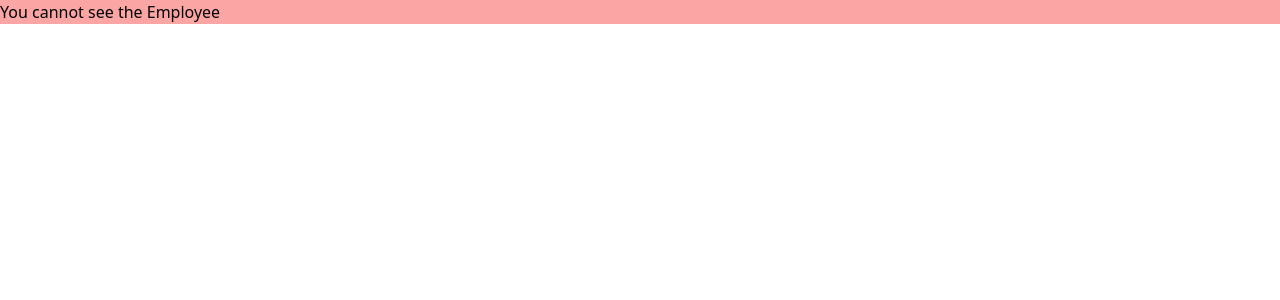
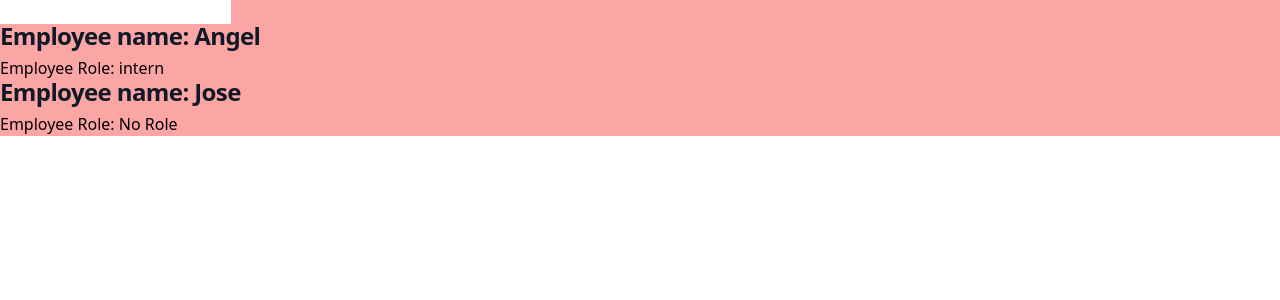
Before and after one commit to Angel-0025/cc_tutorial, a React (Create React App) app: page / in a window 1280 px wide. Shown: the top 300 px of the page. Built offline with nearby package versions, Linux system fonts and the light colour scheme.

Commit message:
useStateHook

```diff
--- a/src/App.js
+++ b/src/App.js
@@ -1,13 +1,22 @@
 import "./index.css";
 import Employee from "./components/Employee";
+import { useState } from "react";
 
 function App() {
-  const showEmployee = false;
+  const showEmployee = true;
+  const [role, setRole] = useState('');
   return (
     <div className="App bg-red-300">
       {showEmployee ? (
         <>
-          <Employee />
+          <input
+            type="text"
+            onChange={(e) => {
+              setRole(e.target.value);
+            }}
+          />
+          <Employee name="Angel" role="intern" />
+          <Employee name="Jose" role={role} />
         </>
       ) : (
         <p>You cannot see the Employee</p>
--- a/src/components/Employee.js
+++ b/src/components/Employee.js
@@ -1,9 +1,14 @@
-import React from 'react'
+import React from "react";
 
-const Employee = () => {
+const Employee = (props) => {
   return (
-    <div>Employee</div>
-  )
-}
+    <>
+      <h3 class="mb-2 text-2xl font-bold leading-none tracking-tight text-gray-900">
+        Employee name: {props.name}
+      </h3>
+      <p>Employee Role: {props.role ? props.role : "No Role"}</p>
+    </>
+  );
+};
 
-export default Employee
+export default Employee;
```
